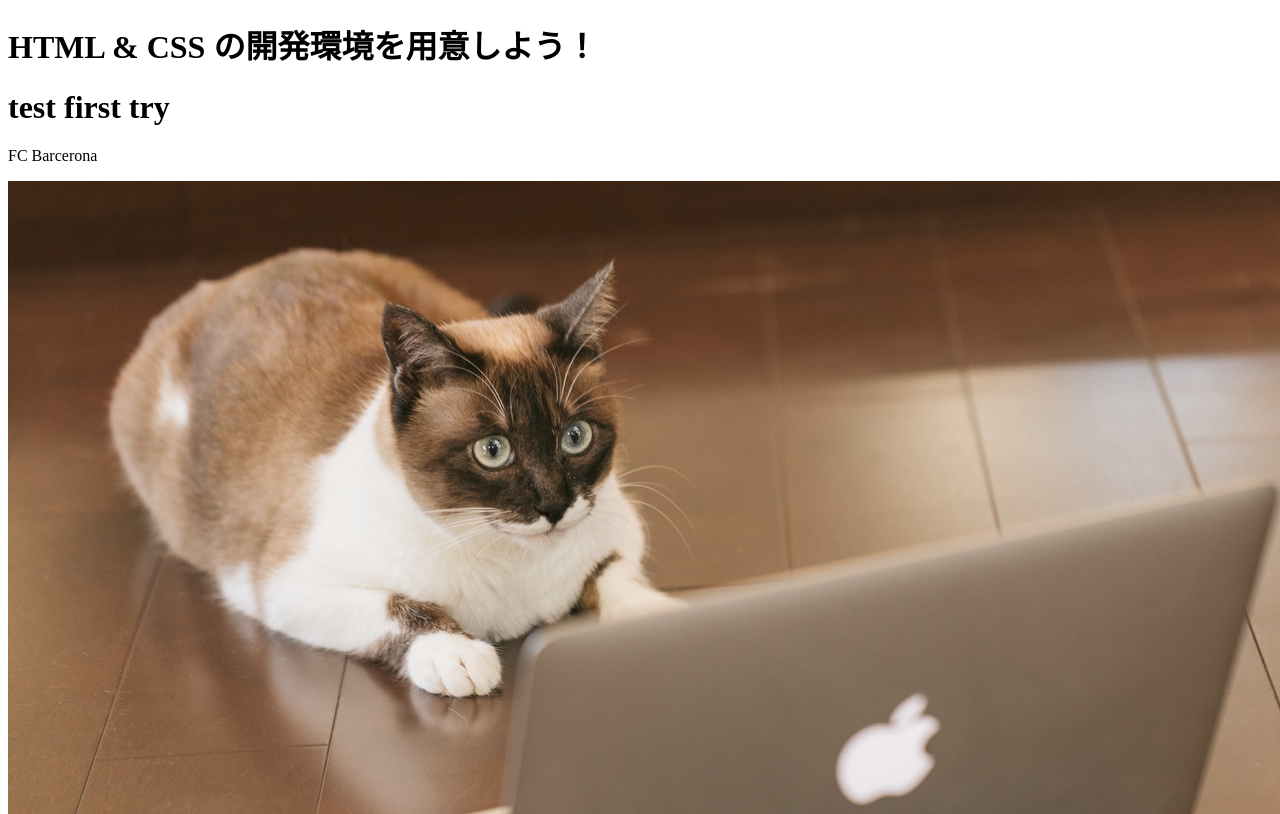
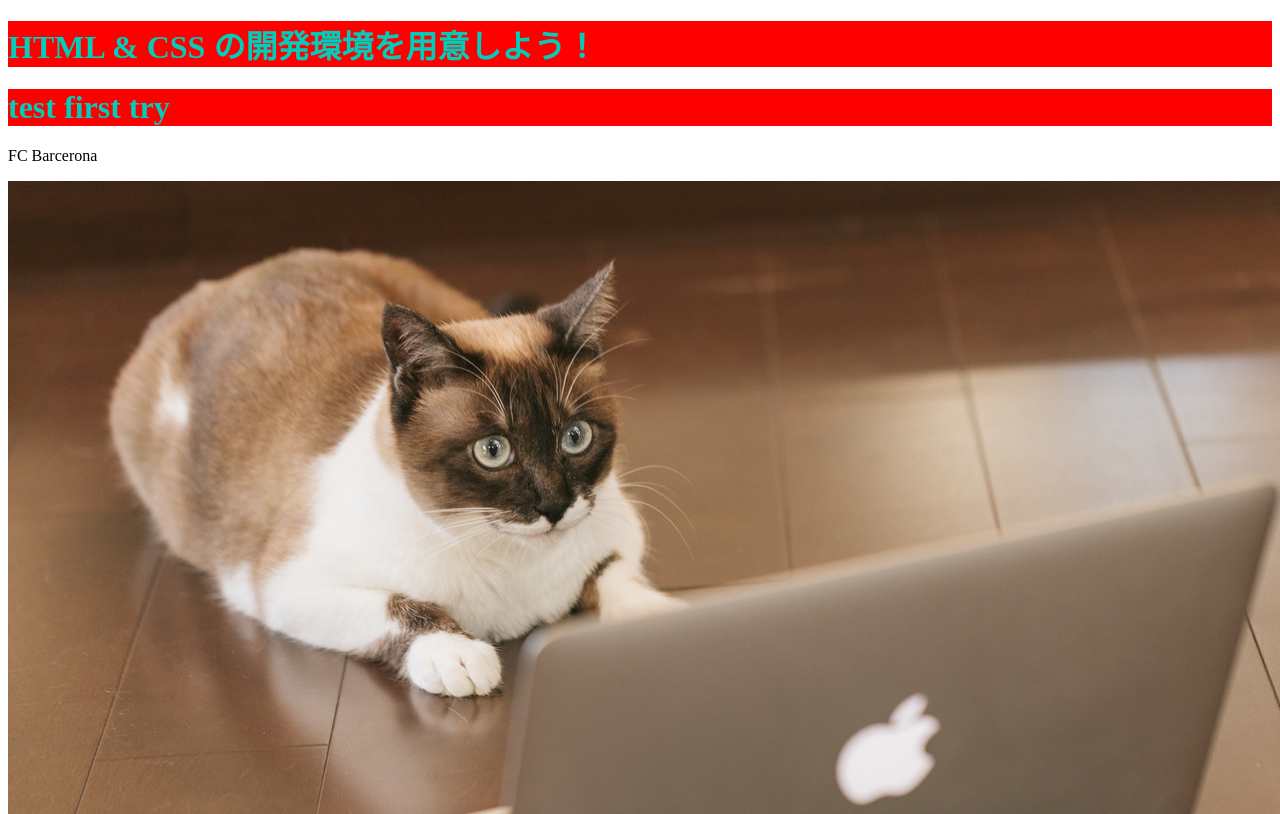
Before and after one commit to Tonakai2021/Tonakai.github.io, a plain HTML site: page index.html in a window 1280 px wide. Shown: the top 814 px of the page. Drawn offline with Linux system fonts and the light colour scheme.

Commit message:
Update stylesheet.css

```diff
--- a/stylesheet.css
+++ b/stylesheet.css
@@ -1,4 +1,3 @@
-# Tonakai.github.io
 .title {
   color: #02ccba;
   background-color: red;
```
